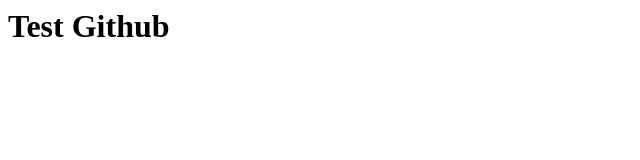
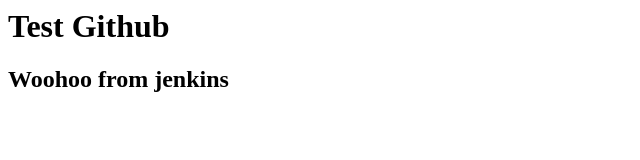
Before and after one commit to rijdz/devops-1, a plain HTML site: page index.html in a window 1280 px wide. Shown: the whole page, without its empty margins (0-640 px from the left). Drawn offline with Linux system fonts and the light colour scheme.

Commit message:
Update index.html

```diff
--- a/index.html
+++ b/index.html
@@ -1 +1,2 @@
 <h1> Test Github </h1>
+<h2> Woohoo from jenkins</h2>
```
